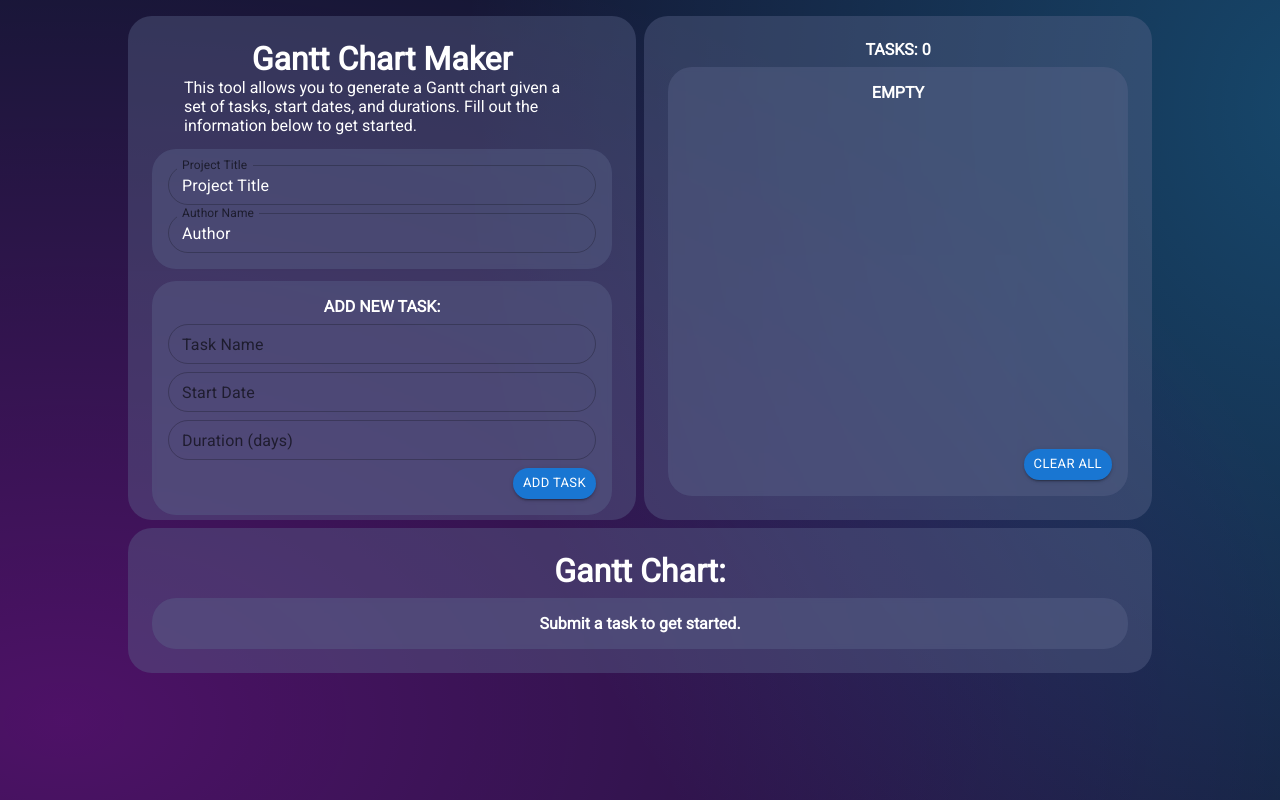
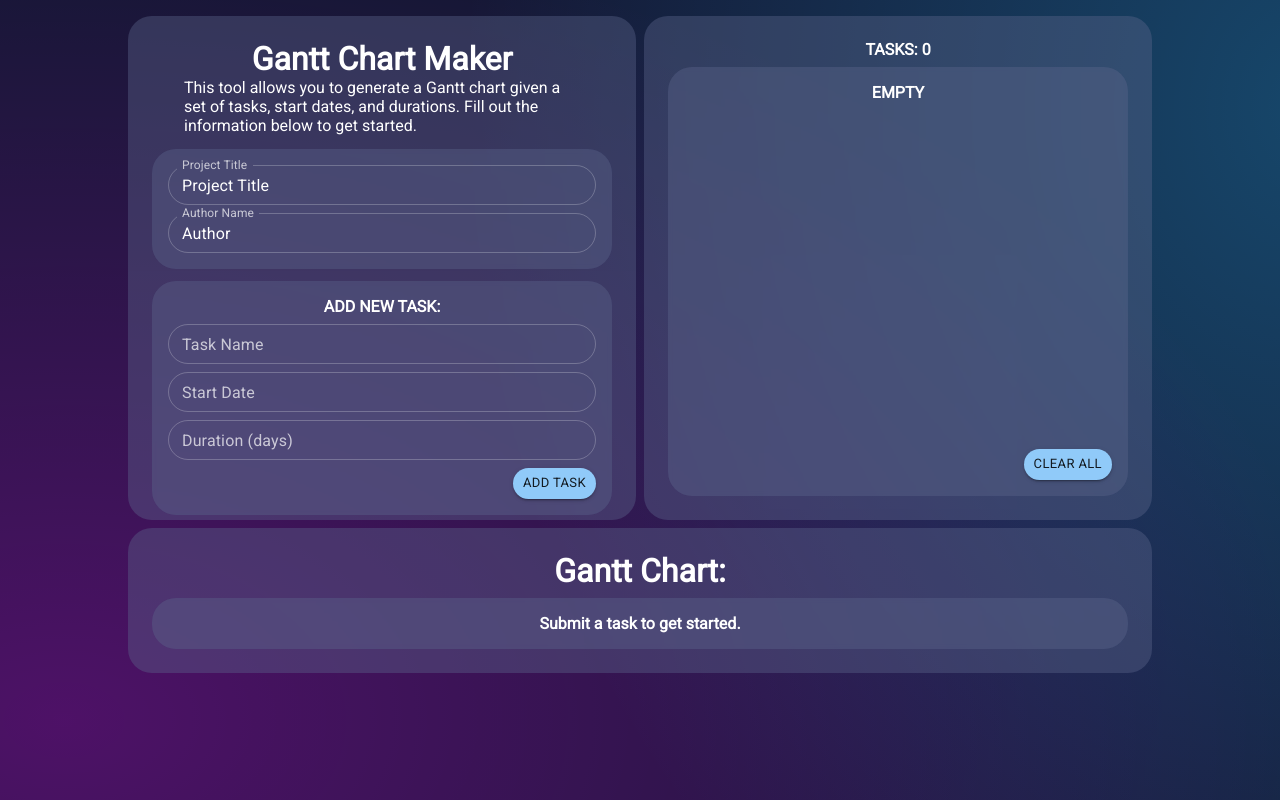
Before and after one commit to RobKokochak/gantt-chart-app, a React (Create React App) app: page / in a window 1280 px wide. Built offline with nearby package versions, Linux system fonts and the light colour scheme.

Commit message:
changed to dark mode

```diff
--- a/src/App.js
+++ b/src/App.js
@@ -2,11 +2,18 @@ import Gantt from './components/Gantt';
 import TaskList from "./components/TaskList";
 import TaskForm from "./components/TaskForm";
 import ProjectDetails from "./components/ProjectDetails"
+import { ThemeProvider, createTheme } from '@mui/material/styles';
 import { Grid } from "@mui/material";
 import { Stack } from "@mui/system";
 import { useState, useEffect } from "react";
 
 const LOCAL_STORAGE_KEY = 'react-gantt-chart-tasks';
+
+const darkTheme = createTheme({
+  palette: {
+      mode: 'dark',
+  }
+});
 
 const App = () => {
   const [title, setTitle] = useState('Project Title');
@@ -34,6 +41,7 @@ const App = () => {
 
   return (
     <div className="App">
+      <ThemeProvider theme={darkTheme}>
       <div className="content">
         <Grid className="whole-grid" container direction='row' spacing={1} alignItems="stretch">
           <Grid item xs={12} md={6}>
@@ -60,6 +68,7 @@ const App = () => {
           </Grid>
         </Grid>
       </div>
+      </ThemeProvider>
     </div>
   );
 }
--- a/src/components/ProjectDetails.js
+++ b/src/components/ProjectDetails.js
@@ -18,8 +18,7 @@ const UserInput = ({ title, setTitle, author, setAuthor }) => {
               variant="outlined"
               value={title}
               onChange={(e) => setTitle(e.target.value)}
-              inputProps={{ maxLength: MAX_TITLE_LENGTH }}
-              sx={{ input: { color: '#FFFFFF' } }}/>
+              inputProps={{ maxLength: MAX_TITLE_LENGTH }}/>
             <TextField
               size="small"
               className="input-box"
@@ -28,8 +27,7 @@ const UserInput = ({ title, setTitle, author, setAuthor }) => {
               variant="outlined"
               value={author}
               onChange={(e) => setAuthor(e.target.value)}
-              inputProps={{ maxLength: MAX_AUTHOR_LENGTH }}
-              sx={{ input: { color: '#FFFFFF' } }} />
+              inputProps={{ maxLength: MAX_AUTHOR_LENGTH }}/>
           </Stack>
         </Grid>
       </Grid>
--- a/src/components/Task.js
+++ b/src/components/Task.js
@@ -22,7 +22,7 @@ const Task = ({ task, removeTask }) => {
 			</div>
 			<div className="vertical-center">
 				<IconButton aria-label="delete" onClick={handleRemoveClick} size="large">
-					<RemoveCircleIcon sx={{ color: "white" }} fontSize="inherit" />
+					<RemoveCircleIcon fontSize="inherit" />
 				</IconButton>
 			</div>
 		</div>
--- a/src/components/TaskForm.js
+++ b/src/components/TaskForm.js
@@ -28,9 +28,9 @@ const TaskForm = ({ addTask }) => {
 	const handleTaskInputChange = e => {
 		const value = e.target.value;
 		setTaskValue({ ...task, [e.target.name]: value });
-		if(task.taskName.length !== 0){
-			setMissingName(false);
-		}
+
+		// reset missing info errors on next input change
+		setMissingName(false);
 		setMissingDate(false);
 		setMissingDuration(false);
 	}
@@ -39,6 +39,7 @@ const TaskForm = ({ addTask }) => {
 	const handleSubmit = e => {
 		e.preventDefault();
 
+		// used for showing error in text box
 		if(task.taskName.length === 0){
 			setMissingName(true);
 		}
@@ -49,9 +50,7 @@ const TaskForm = ({ addTask }) => {
 			setMissingDuration(true);
 		}
 
-		console.log(task.startDate);
-
-		if(((missingName === false) && (task.taskName.length <= MAX_TASKNAME_LENGTH)) && (task.startDate != null) && (0 < task.duration && task.duration <= MAX_DAYS)){
+		if(((task.taskName.length !== 0) && (task.taskName.length <= MAX_TASKNAME_LENGTH)) && (task.startDate != null) && (0 < task.duration && task.duration <= MAX_DAYS)){
 			// adds the task to the list with a generated unique ID
 			// remove resource if you don't want a rainbow gantt chart
 			addTask({ ...task, id: uuidv4(), resource: uuidv4()});
@@ -83,9 +82,9 @@ const TaskForm = ({ addTask }) => {
 									setMissingName("");
 								}}
 								helperText={(task.taskName.length >= MAX_TASKNAME_LENGTH) ? "Task name too long!": ""}
-								sx={{ input: { color: '#FFFFFF' } }}
 							/>
 							<MobileDatePicker
+								closeOnSelect
 								className="input-box"
 								label="Start Date"
 								inputFormat="MM/DD/YYYY"
@@ -94,7 +93,7 @@ const TaskForm = ({ addTask }) => {
 									setTaskValue({ ...task, startDate: e });
 									setMissingDate("");
 								}}
-								renderInput={(params) => <TextField {...params} error={missingDate} size='small' sx={{ input: { color: '#FFFFFF' } }}/>}
+								renderInput={(params) => <TextField {...params} error={missingDate} size='small'/>}
 							/>
 							<TextField
 								error={(task.duration > MAX_DAYS) || (task.duration < 0) || (missingDuration)}
@@ -110,10 +109,9 @@ const TaskForm = ({ addTask }) => {
 									setMissingDuration("");
 								}}
 								helperText={(task.duration > MAX_DAYS) || (task.duration < 0) ? "Duration must be greater than zero and less than 180 days": ""}
-								sx={{ input: { color: '#FFFFFF' } }}
 							/>
 							<div className="right">
-								<Button type="submit" variant="contained" size="small" style={{ borderRadius: 50 }}>ADD TASK</Button>
+								<Button type="submit" variant="contained" size="small" sx={{ palette: {mode: 'dark',}, borderRadius: 50 }}>ADD TASK</Button>
 							</div>
 						</Stack>
 					</LocalizationProvider>
```
